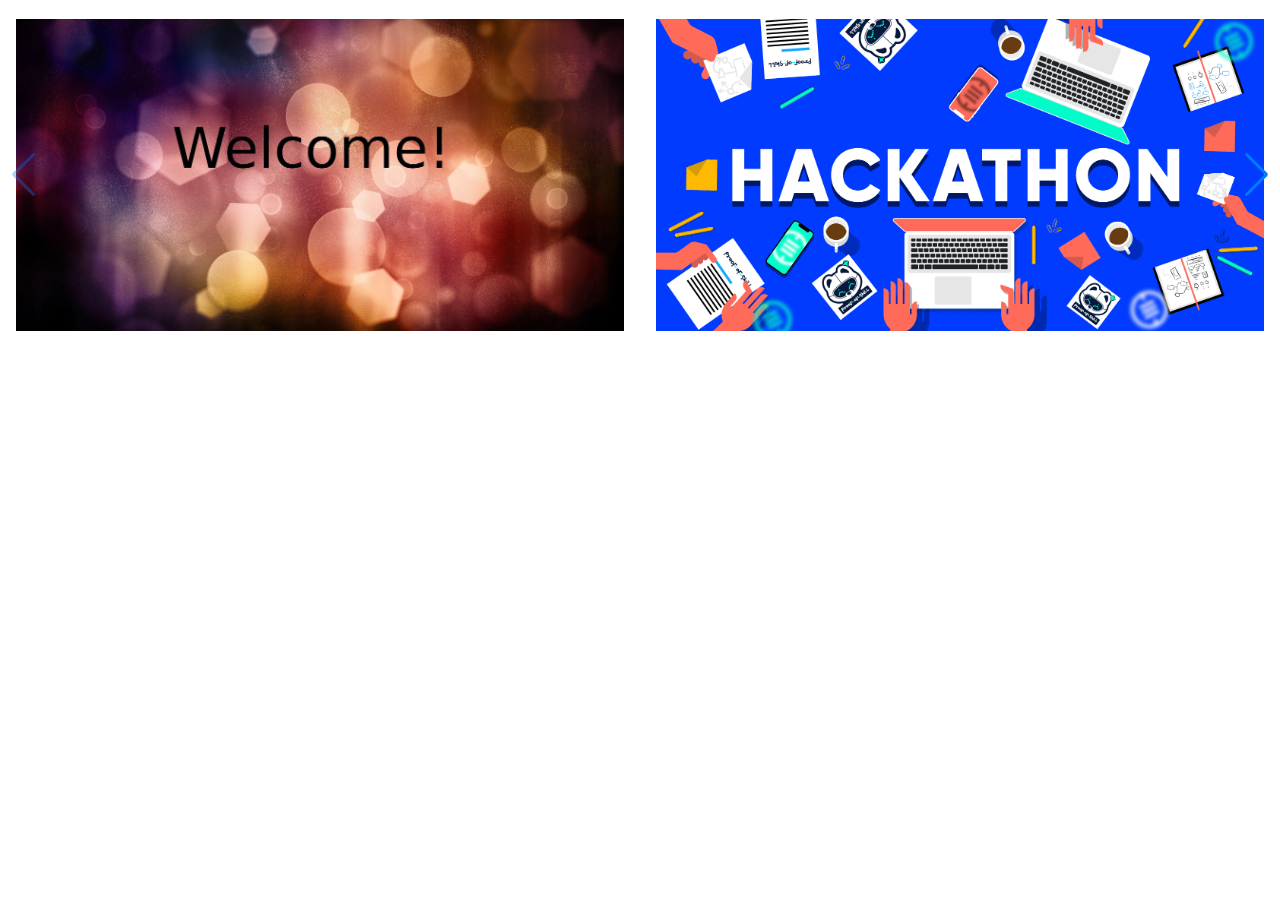
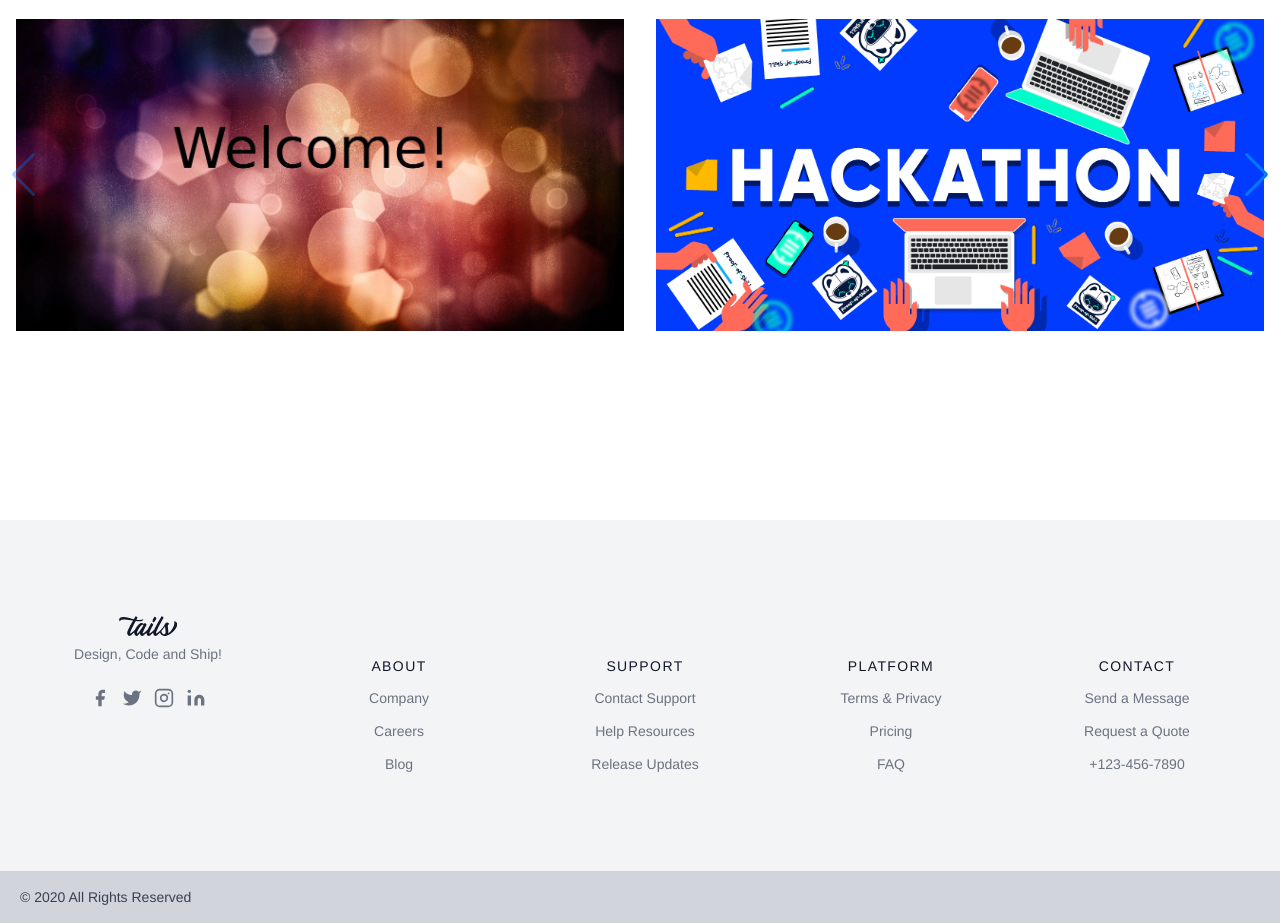
Before and after one commit to faisalnazir7/battleHost-frontend, a React (Vite) app: page / in a window 1280 px wide. Shown: the part 920-1843 px from the top of the page. Before the commit the page ends 1267 px from the top, so only its background shows below. Built offline with nearby package versions, Linux system fonts and the light colour scheme.

Commit message:
fixed the footer

```diff
--- a/src/Components/Footer/Footer.jsx
+++ b/src/Components/Footer/Footer.jsx
@@ -4,11 +4,11 @@ export default function Footer() {
   return (
     <div>
 
-<div class="flex items-end w-full min-h-screen bg-white">
+<div class="flex items-end w-full min-h-screen bg-white -mt-56">
 
     <footer class="w-full text-gray-700 bg-gray-100 body-font">
         <div
-            class="container flex flex-col flex-wrap px-5 py-24 mx-auto md:items-center lg:items-start md:flex-row md:flex-no-wrap">
+            class="container flex px-5 py-24 mx-auto md:items-center lg:items-start md:flex-row md:flex-no-wrap">
             <div class="flex-shrink-0 w-64 mx-auto text-center md:mx-0 md:text-left">
                 <a class="flex items-center justify-center font-medium text-gray-900 title-font md:justify-start">
                     <svg class="w-auto h-5 text-gray-900 fill-current" viewBox="0 0 202 69"
@@ -53,7 +53,7 @@ export default function Footer() {
                     </span>
                 </div>
             </div>
-            <div class="flex flex-wrap flex-grow mt-10 -mb-10 text-center md:pl-20 md:mt-0 md:text-left">
+            <div class="flex  flex-grow mt-10 -mb-10 text-center md:pl-20 md:mt-0 md:text-left">
                 <div class="w-full px-4 lg:w-1/4 md:w-1/2">
                     <h2 class="mb-3 text-sm font-medium tracking-widest text-gray-900 uppercase title-font">About</h2>
                     <nav class="mb-10 list-none">
--- a/src/Pages/Home/Home.jsx
+++ b/src/Pages/Home/Home.jsx
@@ -29,7 +29,7 @@ export default function Home() {
 
 
    <Carousel/>
-
+  <Footer/>
 
     </>
   )
```
